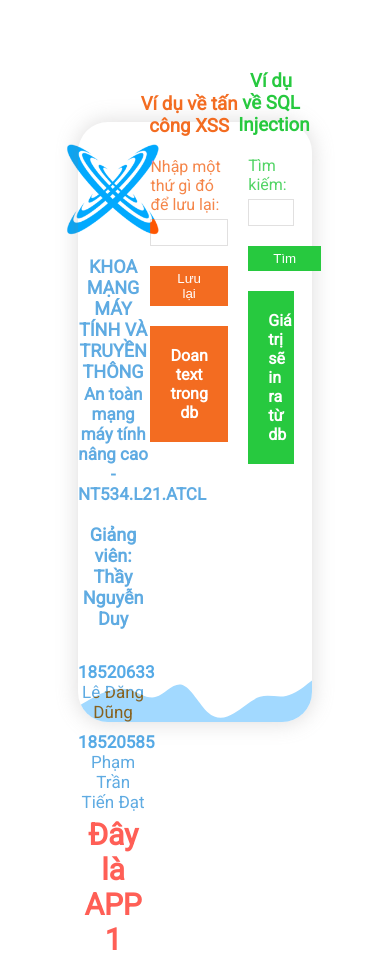
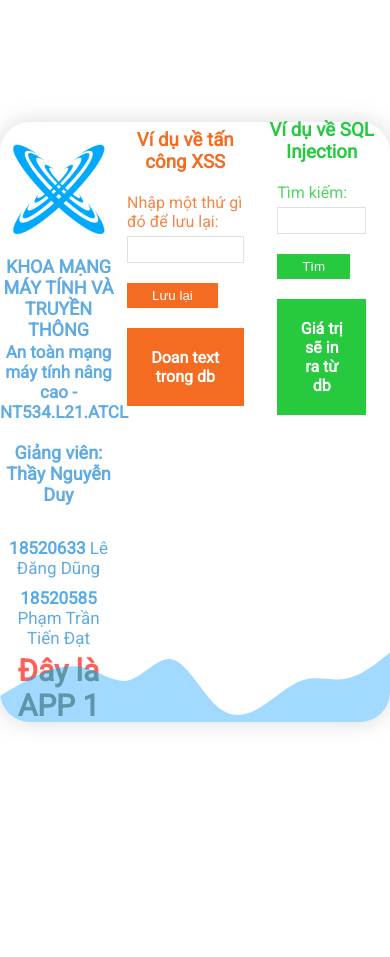
Before and after one commit to ledunggit/do-an-ATMNC, a PHP site: page / in a window 390 px wide. After the commit the page ends 727 px from the top, so only its background shows below. Run offline with PHP 8.4, Linux system fonts and the light colour scheme; data comes from the database, SQL or seed files in the repository; data that the repository does not hold is empty.

Commit message:
responsive and database

```diff
--- a/App1/style.css
+++ b/App1/style.css
@@ -17,6 +17,12 @@ body {
     justify-content: center;
     align-items: center;
     height: 100vh;
+}
+
+@media screen and (max-width: 1440px) {
+    .container {
+        width: 100%;
+    }
 }
 
 
--- a/App2/style.css
+++ b/App2/style.css
@@ -17,6 +17,12 @@ body {
     justify-content: center;
     align-items: center;
     height: 100vh;
+}
+
+@media screen and (max-width: 1440px) {
+    .container {
+        width: 96%;
+    }
 }
 
 
--- a/docker-compose.yml
+++ b/docker-compose.yml
@@ -43,7 +43,7 @@ services:
         restart: always
         volumes:
             - ./database/:/var/lib/mysql
-            - App1/test_data.sql:/home/test_data.sql
+            - ./App1/test_data.sql:/home/test_data.sql
         environment:
             MYSQL_ROOT_PASSWORD: root
             MYSQL_DATABASE: test_db
```
